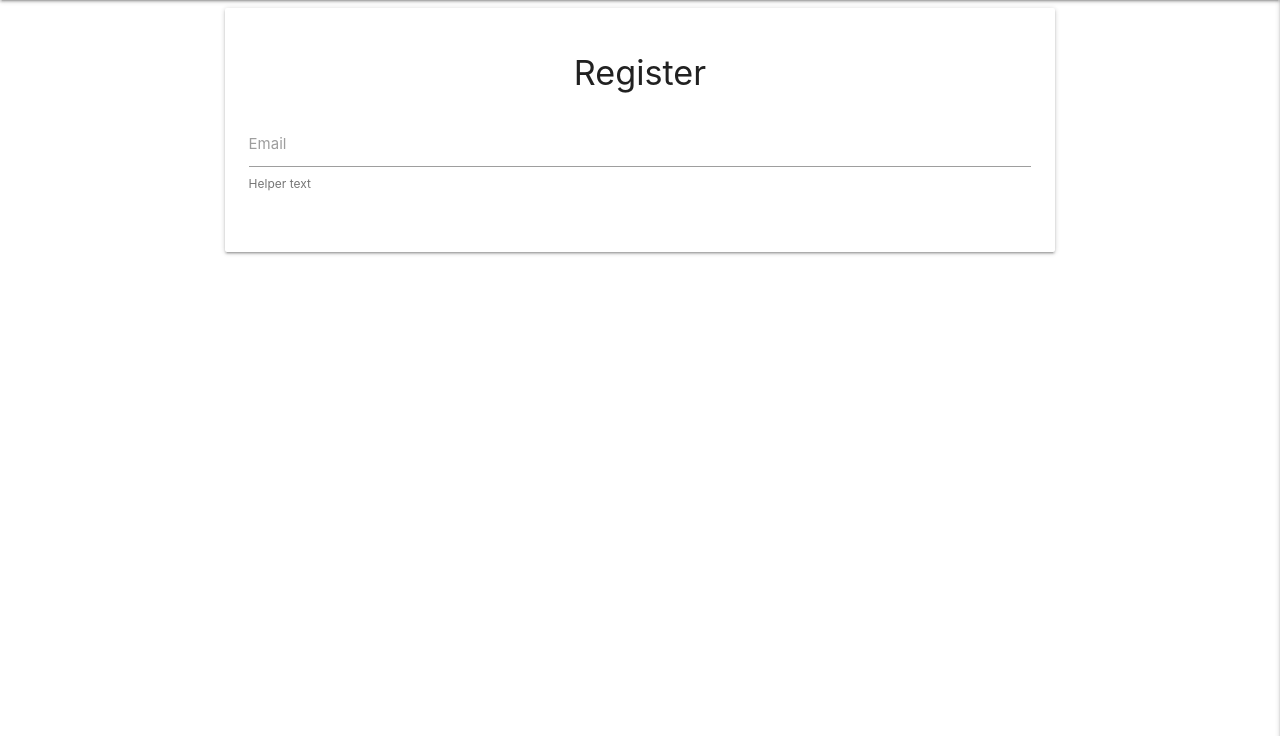
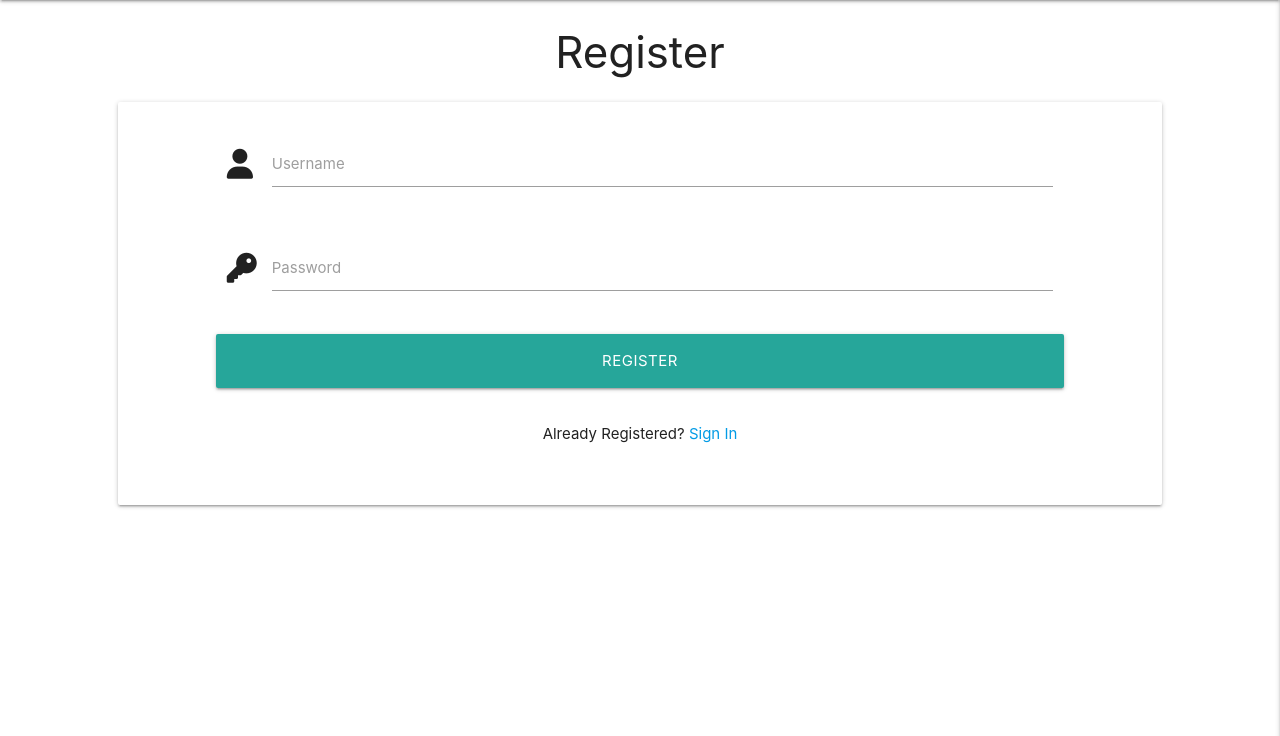
Before and after one commit to 2ndborn/m-books, a Flask app: page /register in a window 1280 px wide. Shown: the part 64-800 px from the top of the page. Run offline with Flask 3, Linux system fonts and the light colour scheme; some libraries are stand-ins or nearby versions.

Commit message:
Created Registration page and connected it to mongodb

```diff
--- a/app.py
+++ b/app.py
@@ -29,6 +29,24 @@ def get_titles():
 
 @app.route("/register", methods=["GET", "POST"])
 def register():
+    if request.method == "POST":
+        # check if username already exists in db
+        existing_user = mongo.db.users.find_one(
+            {"username": request.form.get("username").lower()})
+
+        if existing_user:
+            flash("Username already exists")
+            return redirect(url_for("register"))
+
+        register = {
+            "username": request.form.get("username").lower(),
+            "password": generate_password_hash(request.form.get("password"))
+        }
+        mongo.db.users.insert_one(register)
+
+        # The new user is placed into a session cookie
+        session["user"] = request.form.get("username").lower()
+        flash("Registration Successful!")
     return render_template("register.html")
 
 
--- a/templates/base.html
+++ b/templates/base.html
@@ -44,6 +44,22 @@
 
     </header>
 
+    <section>
+        <!--flash messages-->
+        {% with messages = get_flashed_messages() %}
+            {% if messages %}
+                {% for message in messages %}
+                <div class="row flashes">
+                    <h4 class="center-align">{{ message }}</h4>
+                </div>
+                {% endfor %}
+            {% endif %}
+        {% endwith %}
+
+    </section>
+
+    <main class="container"></main>
+
     {% block content %}
     {% endblock %}
 
--- a/templates/register.html
+++ b/templates/register.html
@@ -1,15 +1,36 @@
 {% extends "base.html" %}
 {% block content %}
 
+    <h3 class="center-align">Register</h3>
+
     <div class="row">
-        <form class="col s12 m8 offset-m2">
+        <form class="col s12 m10 offset-m1" method="POST" action="{{ url_for('register') }}">
             <div class="card-panel">
-                <h4 class="center-align">Register</h4>
                 <div class="row">
-                    <div class="input-field col s12">
-                        <input id="email" type="email" class="validate">
-                        <label for="email">Email</label>
-                        <span class="helper-text" data-error="wrong" data-success="right">Helper text</span>
+                    <div class="input-field col s10 offset-m1">
+                        <i class="fas fa-user prefix"></i>
+                        <input id="username" name="username" type="text" class="validate" required>
+                        <label for="username">Username</label>
+                    </div>
+                </div>
+                <div class="row">
+                    <div class="input-field col s10 offset-m1">
+                        <i class="fa-solid fa-key prefix"></i>
+                        <input id="password" name="password" type="password" class="validate" required>
+                        <label for="password">Password</label>
+                    </div>
+                </div>
+                <div class="row">
+                    <button type="submit" class="col s10 offset-m1 btn-large">
+                        Register
+                    </button>
+                </div>
+                <div class="row">
+                    <div class="col s12 center-align">
+                        <p>
+                            Already Registered?
+                            <a href="">Sign In</a>
+                        </p>
                     </div>
                 </div>
             </div>
```
